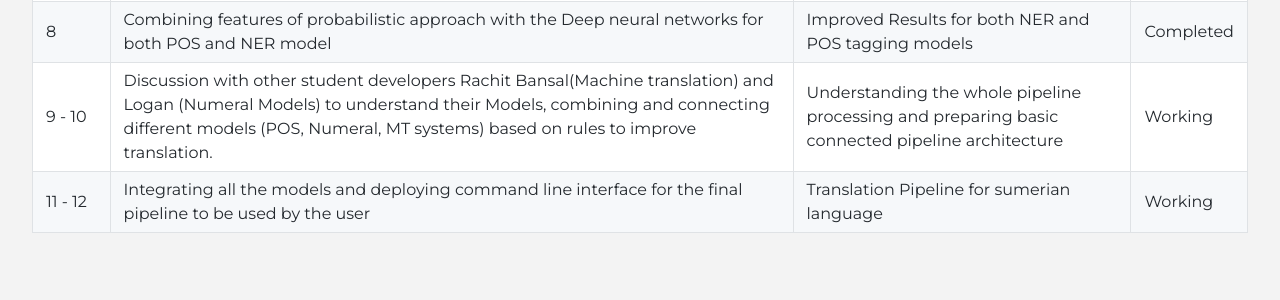
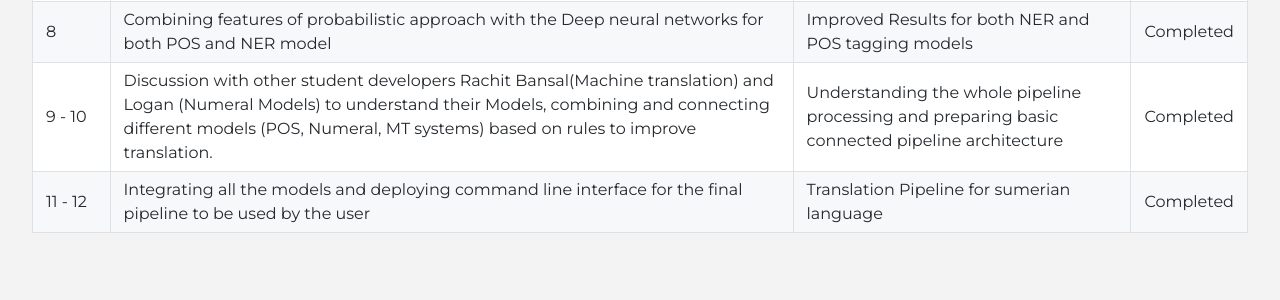
Before and after one commit to cdli-gh/blog, a Jekyll site: the page built from _blog/gsoc20/translation_pipeline/index.md, in a window 1280 px wide and 900 px high, scrolled down 2674 px. Shown: the part 153-453 px from the top of the window. Built offline with Jekyll 4.4.1, drawn with Linux system fonts in a browser that asks for light colours; Markdown is read by kramdown in place of the engine named in the settings.

Commit message:
Update index.md

```diff
--- a/_blog/gsoc20/translation_pipeline/index.md
+++ b/_blog/gsoc20/translation_pipeline/index.md
@@ -62,5 +62,5 @@ Objectives are separated in two categories: essential and additional, they are a
 | 6       | Implementing NER model using Conditional Random Field(CRF), Spacy and other statistical machine translation techniques                                                                                                                                                    | First Named Entity recognition model.                                                           | Completed |
 | 7       | Training Deep Neural Network model for Named entity recognition with the variations in the model ( such as changing optimisers, word embeddings etc.)                                                                                                                     | Second NER model based on Seq2seq modeling(Neural Network architecture)                         | Completed |
 | 8       | Combining features of probabilistic approach with the Deep neural networks for both POS and NER model                                                                                                                                                                     | Improved Results for both NER and POS tagging models                                            | Completed |
-| 9 - 10  | Discussion with other student developers Rachit Bansal(Machine translation) and Logan (Numeral Models) to understand their Models, combining and connecting different models (POS, Numeral, MT systems) based on rules to improve translation.                            | Understanding the whole pipeline processing and preparing basic connected pipeline architecture | Working |
-| 11 - 12 | Integrating all the models and deploying command line interface for the final pipeline to be used by the user                                                                                                                                                             | Translation Pipeline for sumerian language                                                      | Working |
+| 9 - 10  | Discussion with other student developers Rachit Bansal(Machine translation) and Logan (Numeral Models) to understand their Models, combining and connecting different models (POS, Numeral, MT systems) based on rules to improve translation.                            | Understanding the whole pipeline processing and preparing basic connected pipeline architecture | Completed |
+| 11 - 12 | Integrating all the models and deploying command line interface for the final pipeline to be used by the user                                                                                                                                                             | Translation Pipeline for sumerian language                                                      | Completed |
```
